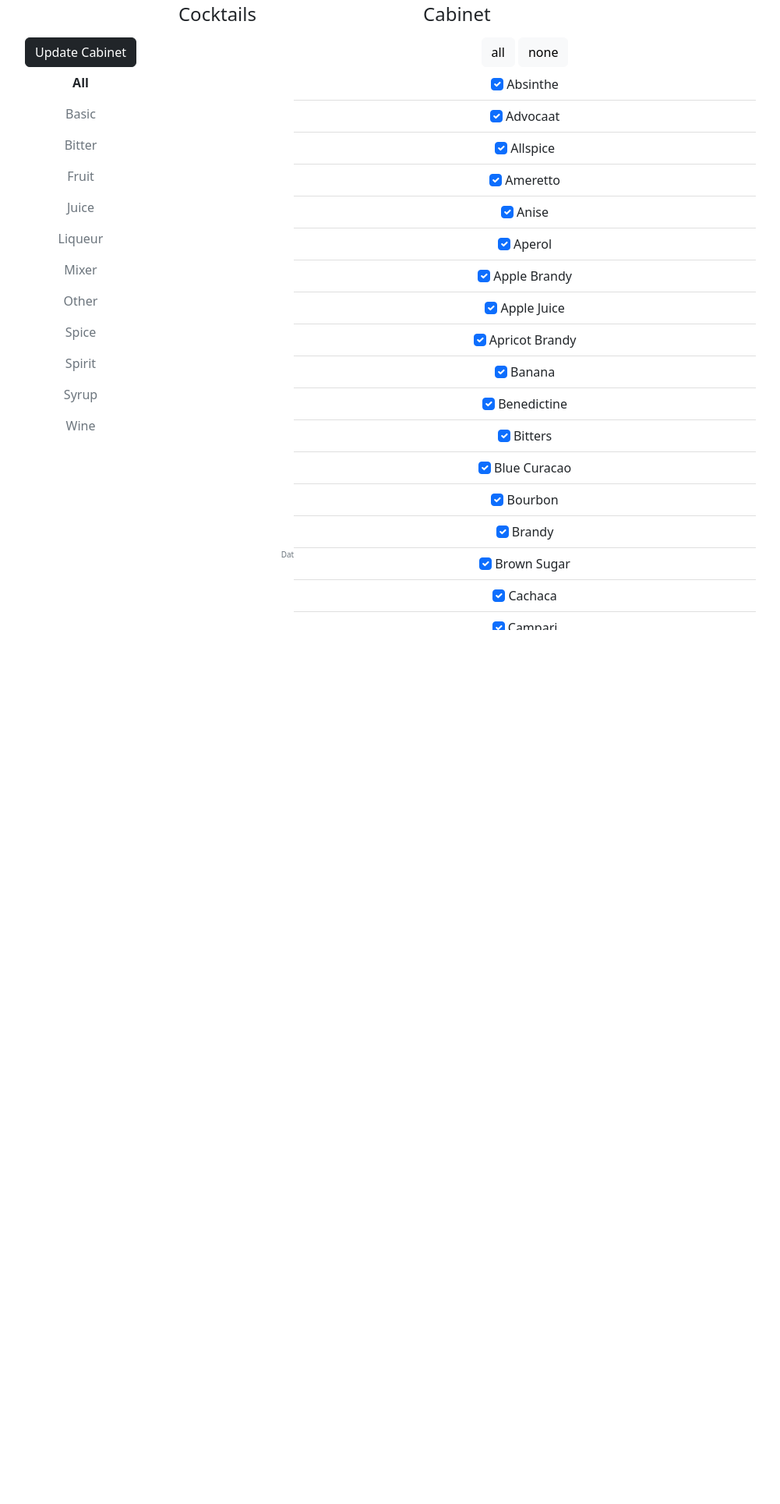
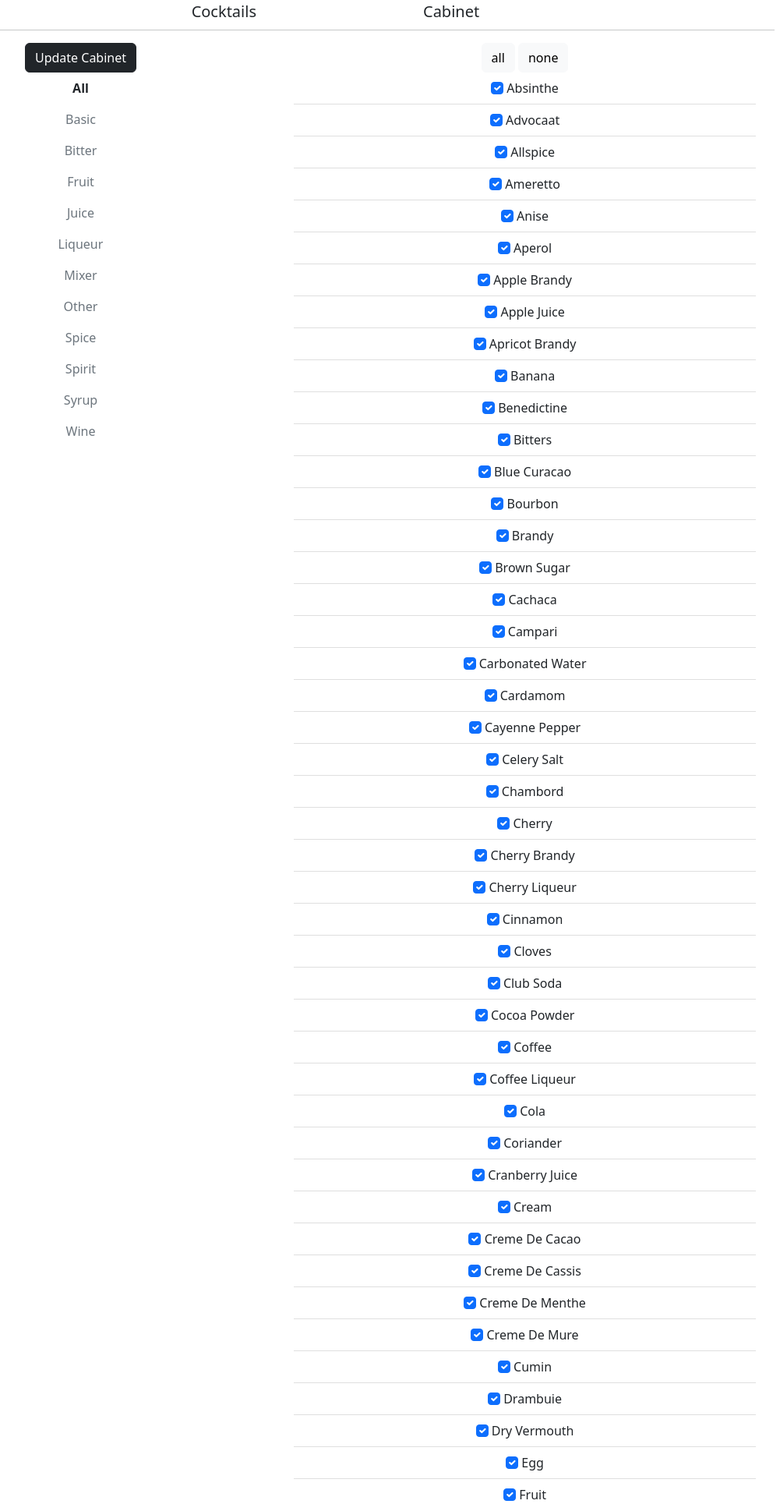
Before and after one commit to sajcr/cocktails, a Flask app: page /cabinet in a window 1280 px wide. Shown: the top 1929 px of the page at 78% size, without its empty margins (204-1205 px from the left). Before the commit the page ends 808 px from the top, so only its background shows below. Run offline with Flask 2, Linux system fonts and the light colour scheme; some libraries are stand-ins or nearby versions.

Commit message:
finished project, just review left

```diff
--- a/templates/cabinet.html
+++ b/templates/cabinet.html
@@ -103,8 +103,8 @@ function filter() {
 
 
     <li class="nav-item">
-      <a class="nav-link text-muted" onclick="toggleView('item', '{{category}}')" data-bs-toggle="collapse" data-bs-target="#hide">{{category}}</a>
-
+      <a class="nav-link text-muted d-none d-sm-block" onclick="toggleView('item', '{{category}}')" >{{category}}</a>
+      <a class="nav-link text-muted d-block d-sm-none" onclick="toggleView('item', '{{category}}')" data-bs-toggle="collapse" data-bs-target="#hide">{{category}}</a>
 
     </li>
       {% endfor %}
@@ -144,7 +144,7 @@ function filter() {
 
 
         <li class="item {{category}} list-group-item">
-          <input class="form-check-input item {{category}}" type="checkbox" name="check" value="{{item}}" {{status}}></input>
+          <input class="form-check-input item {{category}}" type="checkbox" name="check" value="{{item}}" {{status}} style="accent-color: gray"></input>
           <label class="item {{category}} form-check-label" for="{{item}}">{{item}}</label>
           </li>
         {% endfor %}
--- a/templates/layout.html
+++ b/templates/layout.html
@@ -9,22 +9,26 @@
     {% block script %}
     {% endblock %}
 
+
   </head>
 
   <body>
     <div class="container vh-100">
-      <div id="menu" class="row" style="height:6%">
+
+      <div id="menu" class="row h-5">
         <div class="col-5 text-end">
-          <a class="nav-link active navigation fs-4 " href="/">Cocktails</a>
+          <a class="nav-link active navigation  fs-5" href="/">Cocktails</a>
           </div>
         <div class="col-2">
         </div>
         <div class="col-5 text-start">
-          <a class="nav-link active navigation fs-4 " href="/cabinet">Cabinet</a>
+          <a class="nav-link active navigation fs-5" href="/cabinet">Cabinet</a>
           </div>
         </div>
 
-      <div class="row" style="height:80%">
+        <hr class="mt-2 mb-3"/>
+
+      <div class="row h-80">
 
         <div class="col-sm-5" id="left">
               {% block left %}
@@ -33,21 +37,21 @@
           </div>
 
         <div class="col-sm-7" id="right recipies">
-          <div class="container-fluid  text-center overflow-auto" style="height: 800px">
+          <div class="container-fluid  text-center overflow-auto" >
             {% block right %}
             {% endblock %}
             </div>
           </div>
         </div>
 
-      <div class="row" style="height:2%">
+
         <footer class="footer mt-auto py-3">
           <div class="text-center text-muted" style="font-size: 10px">
             Data provided by <a href="https://www.thecocktaildb.com/" class="text-reset">TheCocktailDB</a>
           </div>
         </footer>
       </div>
-    <div>
+
       <script src="https://cdn.jsdelivr.net/npm/bootstrap@5.2.3/dist/js/bootstrap.bundle.min.js" integrity="sha384-kenU1KFdBIe4zVF0s0G1M5b4hcpxyD9F7jL+jjXkk+Q2h455rYXK/7HAuoJl+0I4" crossorigin="anonymous"></script>
       </body>
 
```
Also changed, not shown: templates/cocktails.html (+5 -3 lines), data/cocktails.db.
